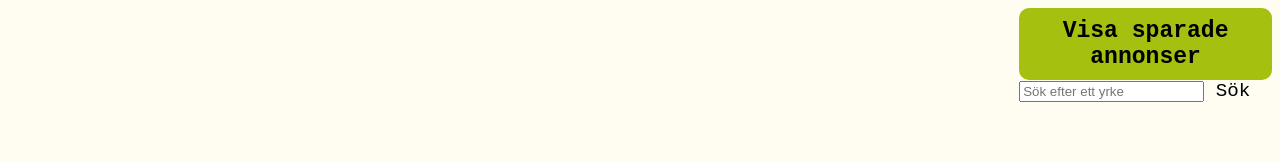
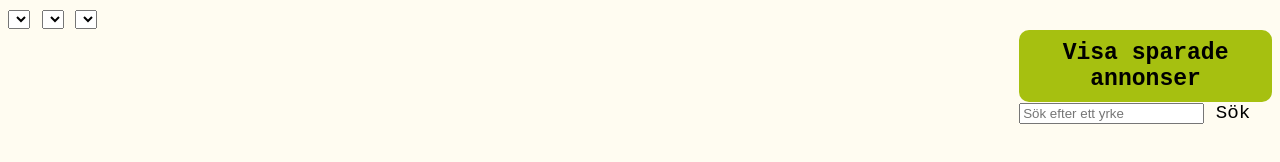
Before and after one commit to erikaaahlberg/platsbanken, a website: page index.html in a window 1280 px wide. Drawn offline with Linux system fonts and the light colour scheme; no server answers.

Commit message:
added selectors for customized listing, removed one of the lint configuration files

```diff
--- a/css/style.css
+++ b/css/style.css
@@ -2,6 +2,15 @@ body{
     background: rgb(255, 252, 241);
     font-family: 'Cutive Mono', monospace;
     font-size: 1.2em;
+}
+
+header#topHeader {
+    position: -webkit-sticky;
+    position: -moz-sticky;
+    position: -ms-sticky;
+    position: -o-sticky;
+    position: sticky;
+    top: 0px;
 }
 
 .wrapper{
--- a/index.html
+++ b/index.html
@@ -8,7 +8,17 @@
     <title>Platsbanken API</title>
 </head>
 <body>
-
+    <main>
+        <header id = "topHeader">
+            <div id = "selectorsWrapper">
+                <select id = "selectQuantity">
+                </select>
+                <select id = "selectCounty">
+                </select>
+                <select id = "selectCategory">
+                </select>
+            </div>
+        </header>
         <div class="wrapper">
 
             <div class="left">
@@ -27,14 +37,9 @@
                     <input type="text" id="searchField" class="searchField" placeholder="Sök efter ett yrke">
                     <button id="searchButton">Sök</button>
                 </form>
-
             </div>
         </div>
-
-
-
-
-
+    </main>
     <script src="main.js"></script>
 </body>
 </html>
```
Also changed, not shown: .eslintrc.json (deleted). Lines whose indentation alone changed are shown as unchanged.
